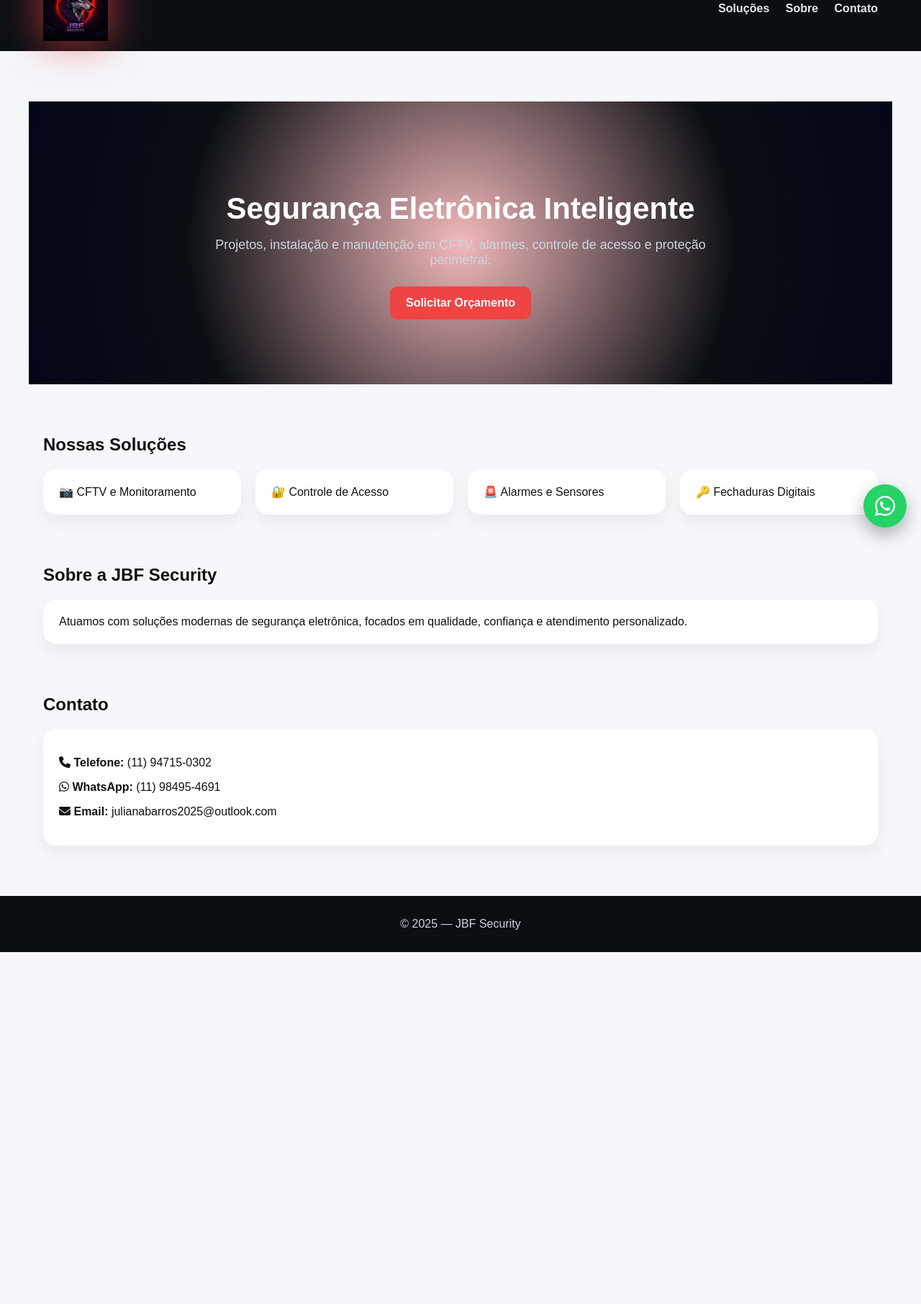
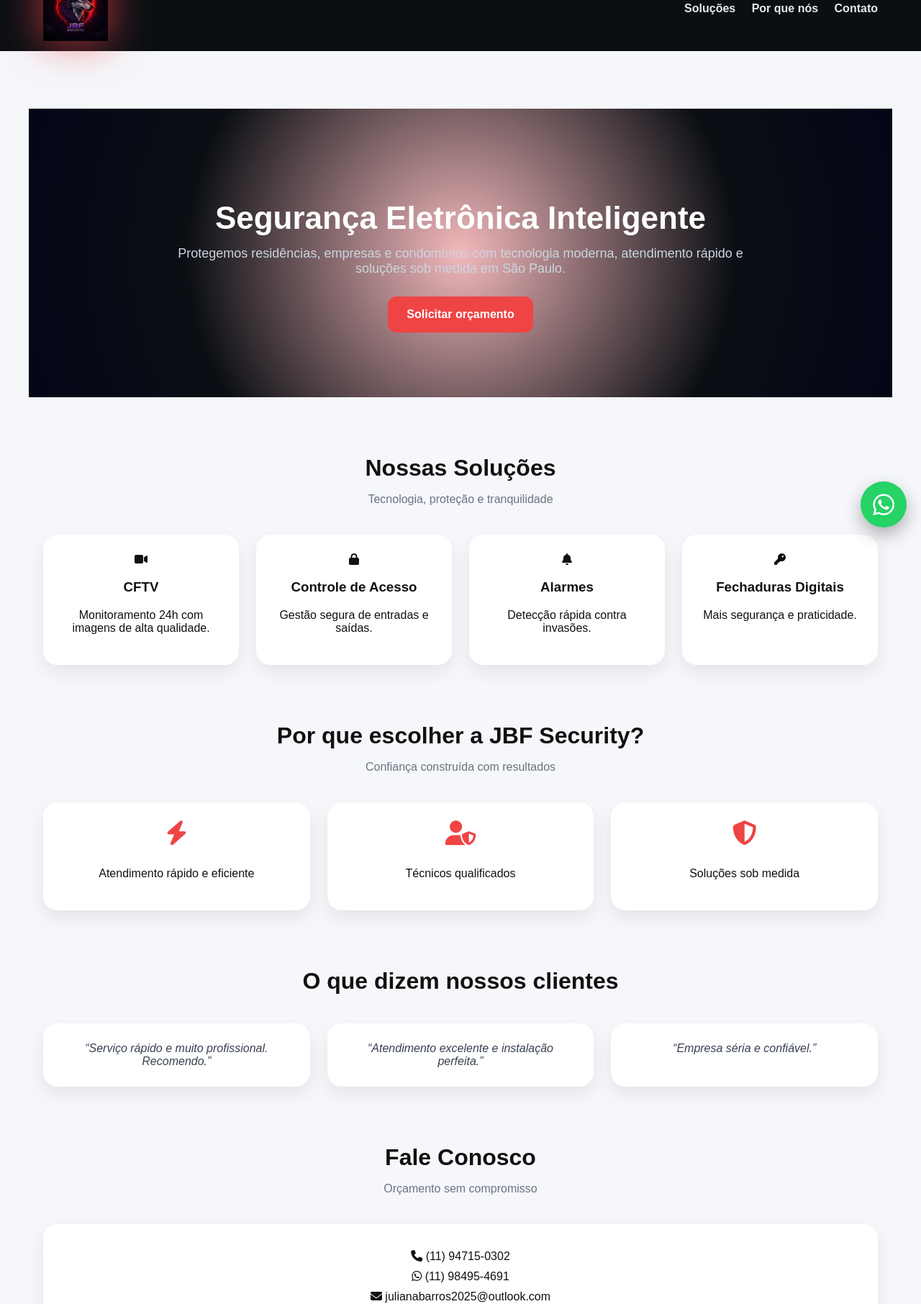
Before and after one commit to rhyan33/JBFsecurity, a plain HTML site: page index.html in a window 1280 px wide. Shown: the part 47-1859 px from the top of the page at 72% size. Before the commit the page ends 1370 px from the top, so only its background shows below. Drawn offline with Linux system fonts and the light colour scheme.

Commit message:
Update index.html

```diff
--- a/index.html
+++ b/index.html
@@ -1,16 +1,16 @@
 <!DOCTYPE html>
 <html lang="pt-BR">
 <head>
-  <meta charset="UTF-8" />
-  <meta name="viewport" content="width=device-width, initial-scale=1.0"/>
-  <title>JBF Security | Segurança Eletrônica</title>
+<meta charset="UTF-8">
+<meta name="viewport" content="width=device-width, initial-scale=1.0">
+<title>JBF Security | Segurança Eletrônica em São Paulo</title>
+<meta name="description" content="Empresa de segurança eletrônica em São Paulo. CFTV, alarmes, controle de acesso e soluções completas. Orçamento sem compromisso.">
 
-  <!-- Ícones -->
-  <link rel="stylesheet" href="https://cdnjs.cloudflare.com/ajax/libs/font-awesome/6.5.0/css/all.min.css"/>
+<link rel="stylesheet" href="https://cdnjs.cloudflare.com/ajax/libs/font-awesome/6.5.0/css/all.min.css">
 
 <style>
 :root{
-      --accent:#ef4444;
+  --red:#ef4444;
   --dark:#0b0f14;
 }
 
@@ -36,12 +36,12 @@
   max-width:1200px;
   margin:auto;
   display:flex;
+  align-items:center;
   justify-content:space-between;
-      align-items:center;
   padding:14px 20px;
 }
 
-    /* LOGO + AURA */
+/* LOGO */
 .logo-img{
   height:90px;
   animation:aura 3s infinite ease-in-out;
@@ -68,45 +68,80 @@
 }
 
 .hero h1{
-      font-size:42px;
-      margin-bottom:16px;
+  font-size:44px;
+  margin-bottom:14px;
 }
 
 .hero p{
   color:#cbd5e1;
   font-size:18px;
-      max-width:700px;
+  max-width:800px;
   margin:auto;
 }
 
-    .btn{
+.hero .btn{
   display:inline-block;
-      margin-top:26px;
-      background:var(--accent);
+  margin-top:28px;
+  background:var(--red);
   color:#fff;
-      padding:14px 22px;
-      border-radius:10px;
+  padding:16px 26px;
+  border-radius:12px;
   font-weight:bold;
 }
 
 /* SECTIONS */
 section{
   max-width:1200px;
-      margin:70px auto;
+  margin:80px auto;
   padding:0 20px;
 }
 
+.section-title{
+  text-align:center;
+  margin-bottom:40px;
+}
+
+.section-title h2{
+  font-size:32px;
+  margin-bottom:10px;
+}
+
+.section-title p{
+  color:#6b7280;
+}
+
+/* GRID */
 .grid{
   display:grid;
   grid-template-columns:repeat(auto-fit,minmax(220px,1fr));
-      gap:20px;
+  gap:24px;
 }
 
 .card{
   background:#fff;
-      padding:22px;
-      border-radius:18px;
-      box-shadow:0 10px 25px rgba(0,0,0,.06);
+  padding:26px;
+  border-radius:20px;
+  box-shadow:0 10px 25px rgba(0,0,0,.08);
+  text-align:center;
+}
+
+/* WHY */
+.why i{
+  font-size:34px;
+  color:var(--red);
+  margin-bottom:14px;
+}
+
+/* TESTIMONIAL */
+.testimonial{
+  font-style:italic;
+  color:#374151;
+}
+
+/* CONTACT */
+.contact-info p{
+  font-size:16px;
+  margin:10px 0;
 }
 
 /* WHATSAPP FLOAT */
@@ -116,21 +151,21 @@
   right:20px;
   background:#25d366;
   color:#fff;
-      width:60px;
-      height:60px;
+  width:64px;
+  height:64px;
   border-radius:50%;
   display:flex;
   align-items:center;
   justify-content:center;
-      font-size:32px;
+  font-size:34px;
   box-shadow:0 10px 25px rgba(0,0,0,.3);
   z-index:99;
 }
 
 footer{
-      background:#0b0f14;
+  background:var(--dark);
   color:#cbd5e1;
-      padding:30px;
+  padding:40px 20px;
   text-align:center;
 }
 
@@ -145,10 +180,10 @@
 
 <header>
   <div class="nav">
-    <img src="logo-jbf.png" alt="JBF Security" class="logo-img">
+    <img src="logo-jbf.png" class="logo-img" alt="JBF Security">
     <nav class="menu">
       <a href="#solucoes">Soluções</a>
-      <a href="#sobre">Sobre</a>
+      <a href="#porque">Por que nós</a>
       <a href="#contato">Contato</a>
     </nav>
   </div>
@@ -156,45 +191,64 @@
 
 <section class="hero">
   <h1>Segurança Eletrônica Inteligente</h1>
-  <p>Projetos, instalação e manutenção em CFTV, alarmes, controle de acesso e proteção perimetral.</p>
-  <a href="#contato" class="btn">Solicitar Orçamento</a>
+  <p>Protegemos residências, empresas e condomínios com tecnologia moderna, atendimento rápido e soluções sob medida em São Paulo.</p>
+  <a href="#contato" class="btn">Solicitar orçamento</a>
 </section>
 
 <section id="solucoes">
+  <div class="section-title">
     <h2>Nossas Soluções</h2>
+    <p>Tecnologia, proteção e tranquilidade</p>
+  </div>
   <div class="grid">
-    <div class="card">📷 CFTV e Monitoramento</div>
-    <div class="card">🔐 Controle de Acesso</div>
-    <div class="card">🚨 Alarmes e Sensores</div>
-    <div class="card">🔑 Fechaduras Digitais</div>
+    <div class="card"><i class="fa-solid fa-video"></i><h3>CFTV</h3><p>Monitoramento 24h com imagens de alta qualidade.</p></div>
+    <div class="card"><i class="fa-solid fa-lock"></i><h3>Controle de Acesso</h3><p>Gestão segura de entradas e saídas.</p></div>
+    <div class="card"><i class="fa-solid fa-bell"></i><h3>Alarmes</h3><p>Detecção rápida contra invasões.</p></div>
+    <div class="card"><i class="fa-solid fa-key"></i><h3>Fechaduras Digitais</h3><p>Mais segurança e praticidade.</p></div>
   </div>
 </section>
 
-<section id="sobre">
-  <h2>Sobre a JBF Security</h2>
-  <div class="card">
-    Atuamos com soluções modernas de segurança eletrônica, focados em qualidade,
-    confiança e atendimento personalizado.
+<section id="porque">
+  <div class="section-title">
+    <h2>Por que escolher a JBF Security?</h2>
+    <p>Confiança construída com resultados</p>
+  </div>
+  <div class="grid why">
+    <div class="card"><i class="fa-solid fa-bolt"></i><p>Atendimento rápido e eficiente</p></div>
+    <div class="card"><i class="fa-solid fa-user-shield"></i><p>Técnicos qualificados</p></div>
+    <div class="card"><i class="fa-solid fa-shield-halved"></i><p>Soluções sob medida</p></div>
+  </div>
+</section>
+
+<section>
+  <div class="section-title">
+    <h2>O que dizem nossos clientes</h2>
+  </div>
+  <div class="grid">
+    <div class="card testimonial">“Serviço rápido e muito profissional. Recomendo.”</div>
+    <div class="card testimonial">“Atendimento excelente e instalação perfeita.”</div>
+    <div class="card testimonial">“Empresa séria e confiável.”</div>
   </div>
 </section>
 
 <section id="contato">
-  <h2>Contato</h2>
-  <div class="card">
-    <p><i class="fa-solid fa-phone"></i> <strong>Telefone:</strong> (11) 94715-0302</p>
-    <p><i class="fa-brands fa-whatsapp"></i> <strong>WhatsApp:</strong> (11) 98495-4691</p>
-    <p><i class="fa-solid fa-envelope"></i> <strong>Email:</strong> julianabarros2025@outlook.com</p>
+  <div class="section-title">
+    <h2>Fale Conosco</h2>
+    <p>Orçamento sem compromisso</p>
+  </div>
+  <div class="card contact-info">
+    <p><i class="fa-solid fa-phone"></i> (11) 94715-0302</p>
+    <p><i class="fa-brands fa-whatsapp"></i> (11) 98495-4691</p>
+    <p><i class="fa-solid fa-envelope"></i> julianabarros2025@outlook.com</p>
+    <p><i class="fa-solid fa-location-dot"></i> Atendimento em São Paulo</p>
   </div>
 </section>
 
 <footer>
-  © 2025 — JBF Security
+  © 2025 — JBF Security • Segurança Eletrônica
 </footer>
 
-<!-- BOTÃO WHATSAPP -->
-<a class="whatsapp-float"
-   href="https://wa.me/5511984954691"
-   target="_blank">
+<a href="https://wa.me/5511984954691" target="_blank" class="whatsapp-float">
   <i class="fa-brands fa-whatsapp"></i>
 </a>
 
```
Lines whose indentation alone changed are shown as unchanged.
